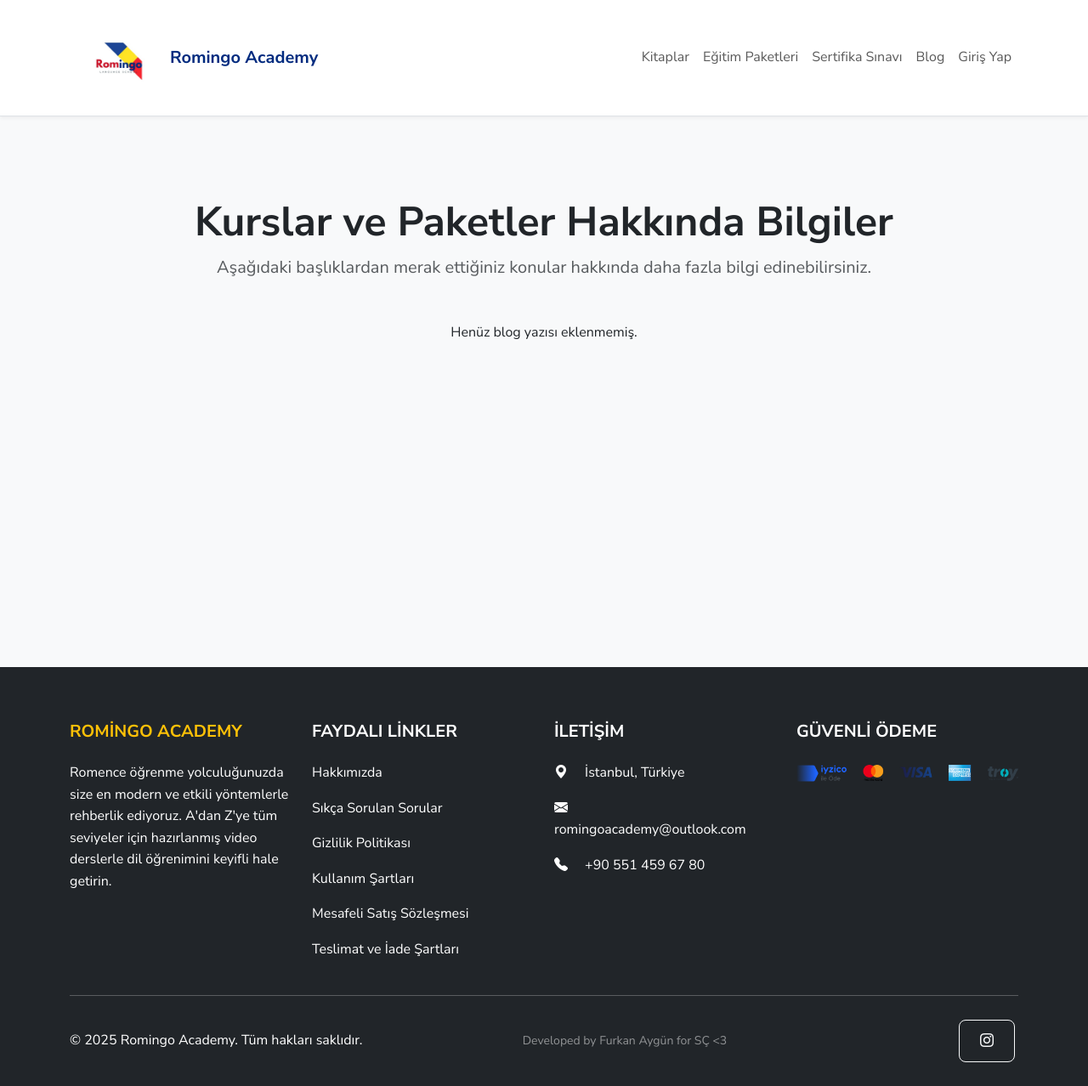
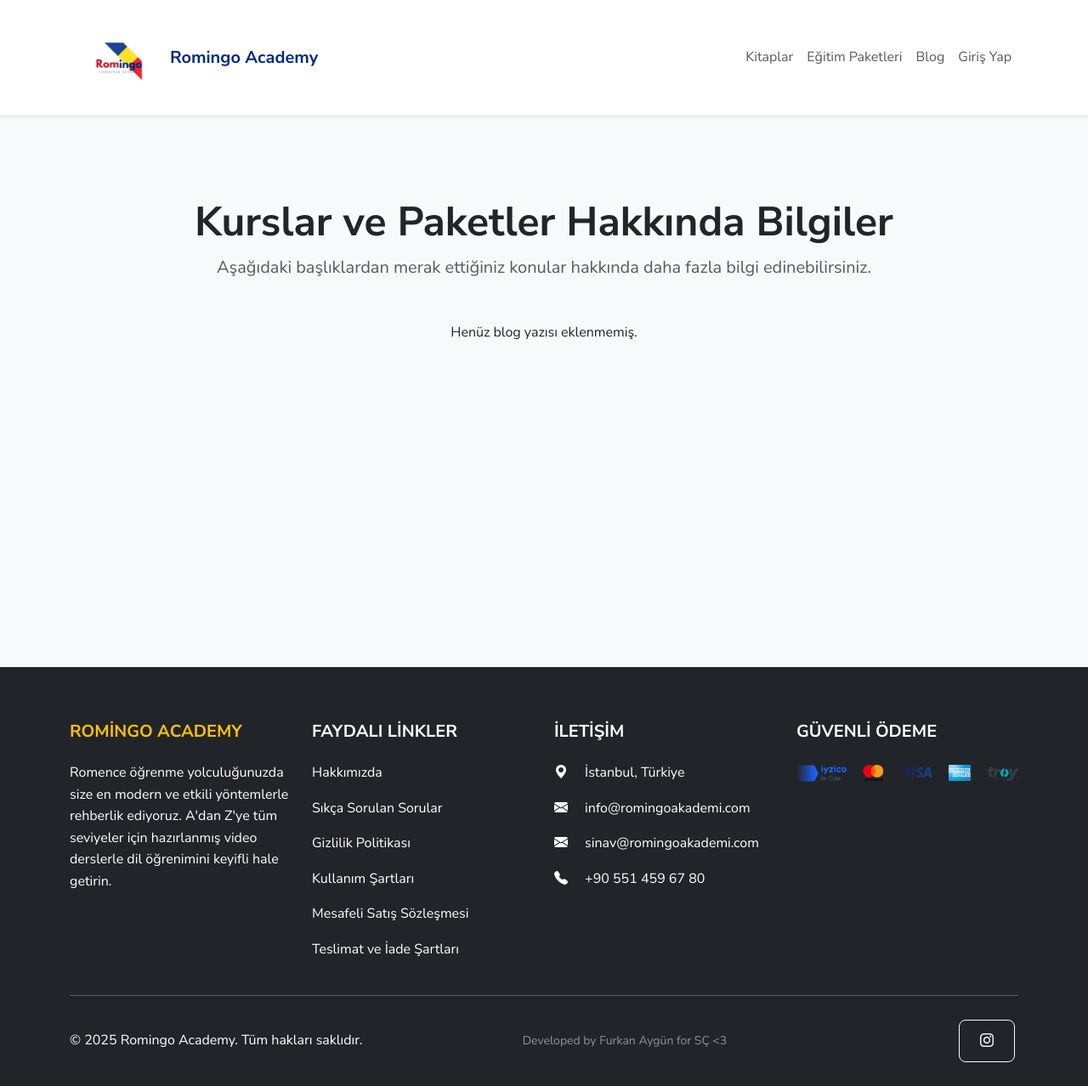
Before and after one commit to strip43weathers/VimeoDersSitesi, a Django app: page /blog/ in a window 1280 px wide. Shown: the whole page at 85% size. Run offline with Django 5.2, Linux system fonts and the light colour scheme; data that the repository does not hold is empty.

Commit message:
sinavnavbar

```diff
--- a/dersler/views.py
+++ b/dersler/views.py
@@ -42,7 +42,7 @@ def kurs_listesi(request):
         # Eğer paketi yoksa, eski kullanıcı mı diye kontrol et
         if not kullanici_paket_sahibi_mi:
             # !!! ÖNEMLİ: Bu tarihi bir önceki adımda kullandığınız tarih ile aynı yapın !!!
-            gecis_tarihi = timezone.make_aware(datetime.datetime(2025, 10, 25))
+            gecis_tarihi = timezone.make_aware(datetime.datetime(2025, 11, 29))
 
             if request.user.date_joined < gecis_tarihi:
                 is_eski_kullanici = True
@@ -70,7 +70,7 @@ def kurs_detay(request, kurs_id):
     is_eski_kullanici = False
     if not paket_sahibi:
         # !!! DİKKAT: BU TARİHİ KENDİ SİSTEMİNİZİN GEÇİŞ TARİHİYLE DEĞİŞTİRİN !!!
-        gecis_tarihi = timezone.make_aware(datetime.datetime(2025, 10, 25))
+        gecis_tarihi = timezone.make_aware(datetime.datetime(2025, 11, 29))
 
         if request.user.date_joined < gecis_tarihi:
             is_eski_kullanici = True
@@ -97,7 +97,7 @@ def ders_detay(request, kurs_id, ders_id):
     is_eski_kullanici = False
     if not paket_sahibi:
         # !!! DİKKAT: BU TARİHİ KENDİ SİSTEMİNİZİN GEÇİŞ TARİHİYLE DEĞİŞTİRİN !!!
-        gecis_tarihi = timezone.make_aware(datetime.datetime(2025, 10, 25))
+        gecis_tarihi = timezone.make_aware(datetime.datetime(2025, 11, 29))
         if request.user.date_joined < gecis_tarihi:
             is_eski_kullanici = True
 
--- a/templates/base.html
+++ b/templates/base.html
@@ -127,9 +127,6 @@
                         <a class="nav-link" href="{% url 'odeme:kitap_listesi' %}">Kitaplar</a>
                     </li>
                     <li class="nav-item">
-                        <a class="nav-link" href="{% url 'odeme:sinav_bilgilendirme' %}">Sertifika Sınavı</a>
-                    </li>
-                    <li class="nav-item">
                         <a class="nav-link" href="{% url 'blog:blog_listesi' %}">Blog</a> {# YENİ EKLENEN SATIR #}
                     </li>
                     <li class="nav-item"><span class="navbar-text mx-2">Merhaba, {{ user.first_name|default:user.username }}!</span></li>
@@ -142,9 +139,6 @@
                     </li>
                     <li class="nav-item">
                         <a class="nav-link" href="{% url 'odeme:paket_listesi' %}">Eğitim Paketleri</a>
-                    </li>
-                    <li class="nav-item">
-                        <a class="nav-link" href="{% url 'odeme:sinav_bilgilendirme' %}">Sertifika Sınavı</a>
                     </li>
                     <li class="nav-item">
                         <a class="nav-link" href="{% url 'blog:blog_listesi' %}">Blog</a>
@@ -184,7 +178,8 @@
             <div class="col-md-6 col-lg-3 mx-auto mt-3">
                 <h5 class="text-uppercase mb-4 fw-bold">İletişim</h5>
                 <p><i class="bi bi-geo-alt-fill me-3"></i> İstanbul, Türkiye</p>
-                <p><i class="bi bi-envelope-fill me-3"></i> romingoacademy@outlook.com</p>
+                <p><i class="bi bi-envelope-fill me-3"></i> info@romingoakademi.com</p>
+                <p><i class="bi bi-envelope-fill me-3"></i> sinav@romingoakademi.com</p>
                 <p><i class="bi bi-telephone-fill me-3"></i> +90 551 459 67 80</p>
             </div>
 
```
